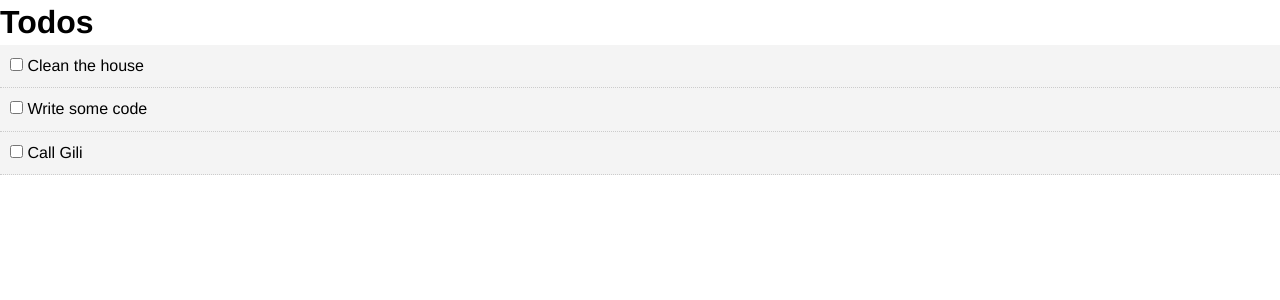
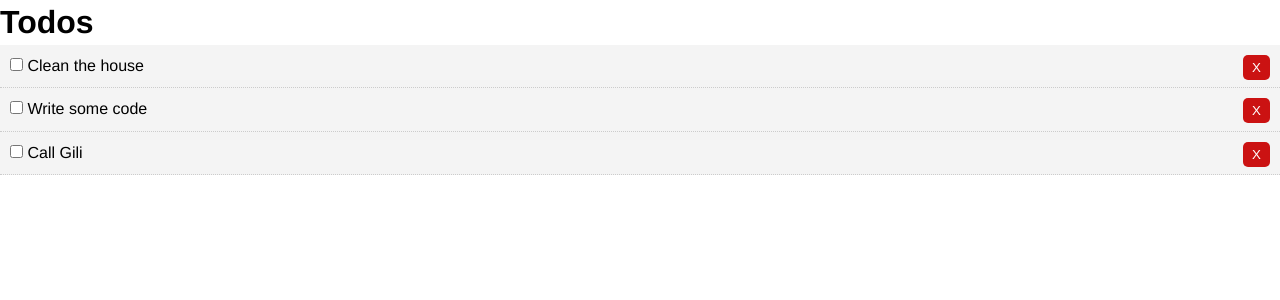
Before and after one commit to kerenKi/Just-Do-It, a Vue app: page / in a window 1280 px wide. Shown: the top 300 px of the page. Built offline with nearby package versions, Linux system fonts and the light colour scheme.

Commit message:
Emit event from TodoItem -> Todos -> App

```diff
--- a/src/App.vue
+++ b/src/App.vue
@@ -1,6 +1,6 @@
 <template>
   <div id="app">
-    <Todos v-bind:todos="todos"/>
+    <Todos v-bind:todos="todos" v-on:del-todo="deleteTodo"/>
   </div>
 </template>
 
@@ -10,7 +10,11 @@
   name: 'app',
   components: {
     Todos
-
+  },
+  methods: {
+    deleteTodo(id){
+      this.todos = this.todos.filter( todo => todo.id != id)
+    }
   },
   data() {
     return {
--- a/src/components/TodoItem.vue
+++ b/src/components/TodoItem.vue
@@ -2,7 +2,9 @@
   <div class="todo-item" v-bind:class="{'is-complete':todo.completed}">
     <p>
       <input type="checkbox" v-on:change="markComplete"/>
-      {{todo.title}}</p>
+      {{todo.title}}
+      <button @click="$emit('del-todo', todo.id)" class="del">X</button>
+      </p>
   </div>
 </template>
 
@@ -30,11 +32,11 @@
   }
 
   .del {
-    background: #ff0000;
+    background: #cb1212;
     color: #fff;
     border: none;
     padding: 5px 9px;
-    border-radius: 50%;
+    border-radius: 5px;
     cursor: pointer;
     float: right;
   }
--- a/src/components/Todos.vue
+++ b/src/components/Todos.vue
@@ -2,7 +2,7 @@
   <div>
     <h1>Todos</h1>
     <div v-bind:key="todo.id" v-for="todo in todos">
-      <TodoItem  v-bind:todo="todo"/>
+      <TodoItem  v-bind:todo="todo" v-on:del-todo="$emit('del-todo', todo.id)"/>
     </div>
   </div>
 </template>
```
